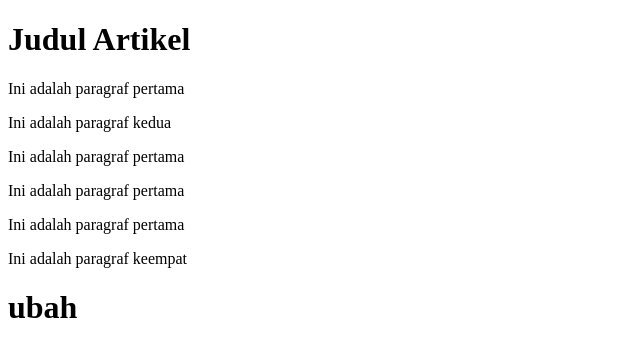
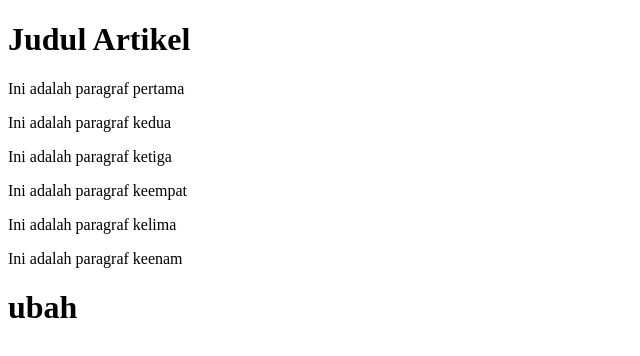
Before and after one commit to KevinMT04/praktek-06-github, a plain HTML site: page index.html in a window 1280 px wide. Shown: the full height of the page, 0-640 px from the left. Drawn offline with Linux system fonts and the light colour scheme.

Commit message:
Ini adalah paragraf ketiga

```diff
--- a/index.html
+++ b/index.html
@@ -11,10 +11,10 @@
     </h1>
     <p>Ini adalah paragraf pertama</p>
     <p>Ini adalah paragraf kedua</p>
-    <p>Ini adalah paragraf pertama</p>
-    <p>Ini adalah paragraf pertama</p>
-    <p>Ini adalah paragraf pertama</p>
+    <p>Ini adalah paragraf ketiga</p>
     <p>Ini adalah paragraf keempat</p>
+    <p>Ini adalah paragraf kelima</p>
+    <p>Ini adalah paragraf keenam</p>
     <h1>ubah</h1>
 </body>
 </html>
```
